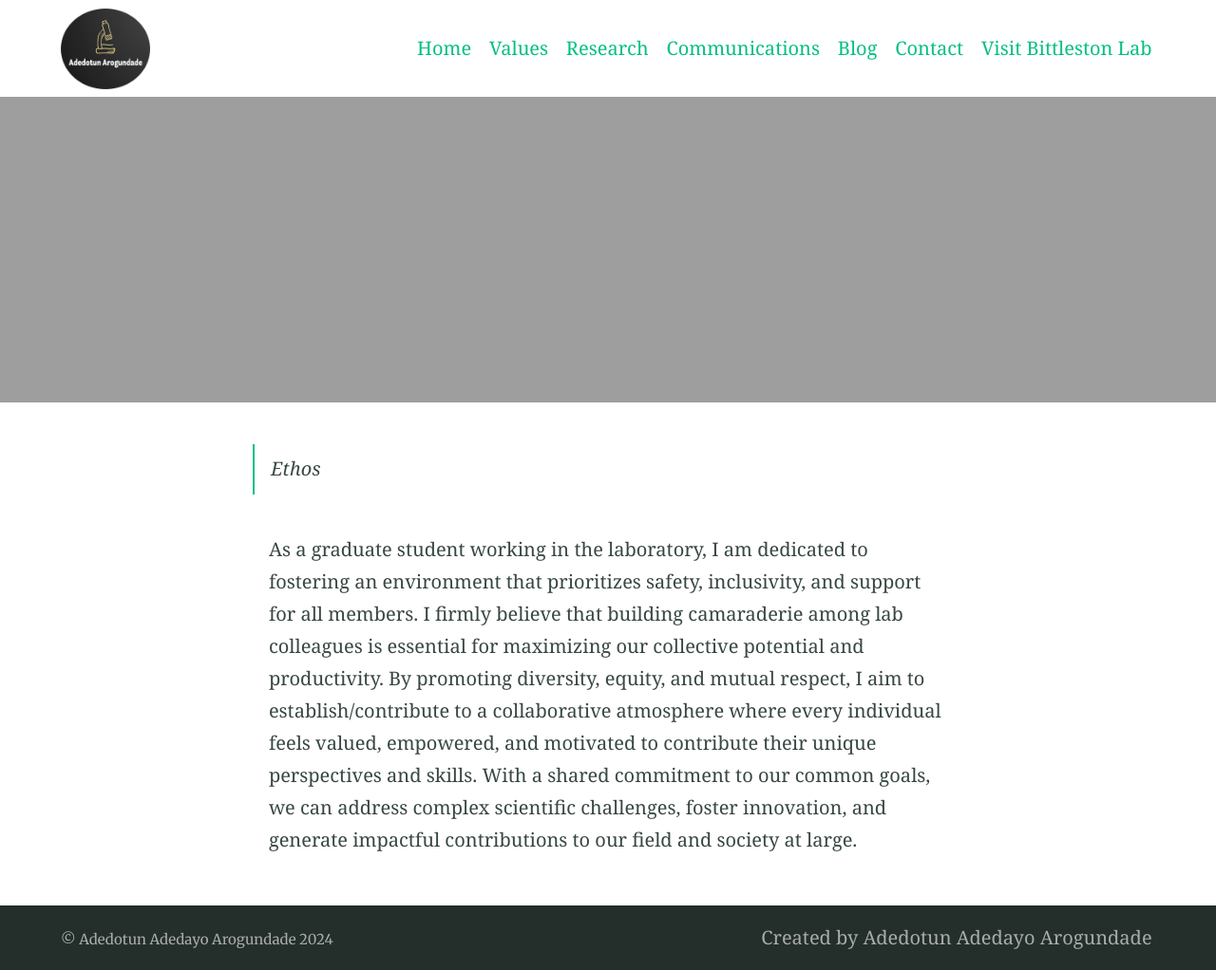
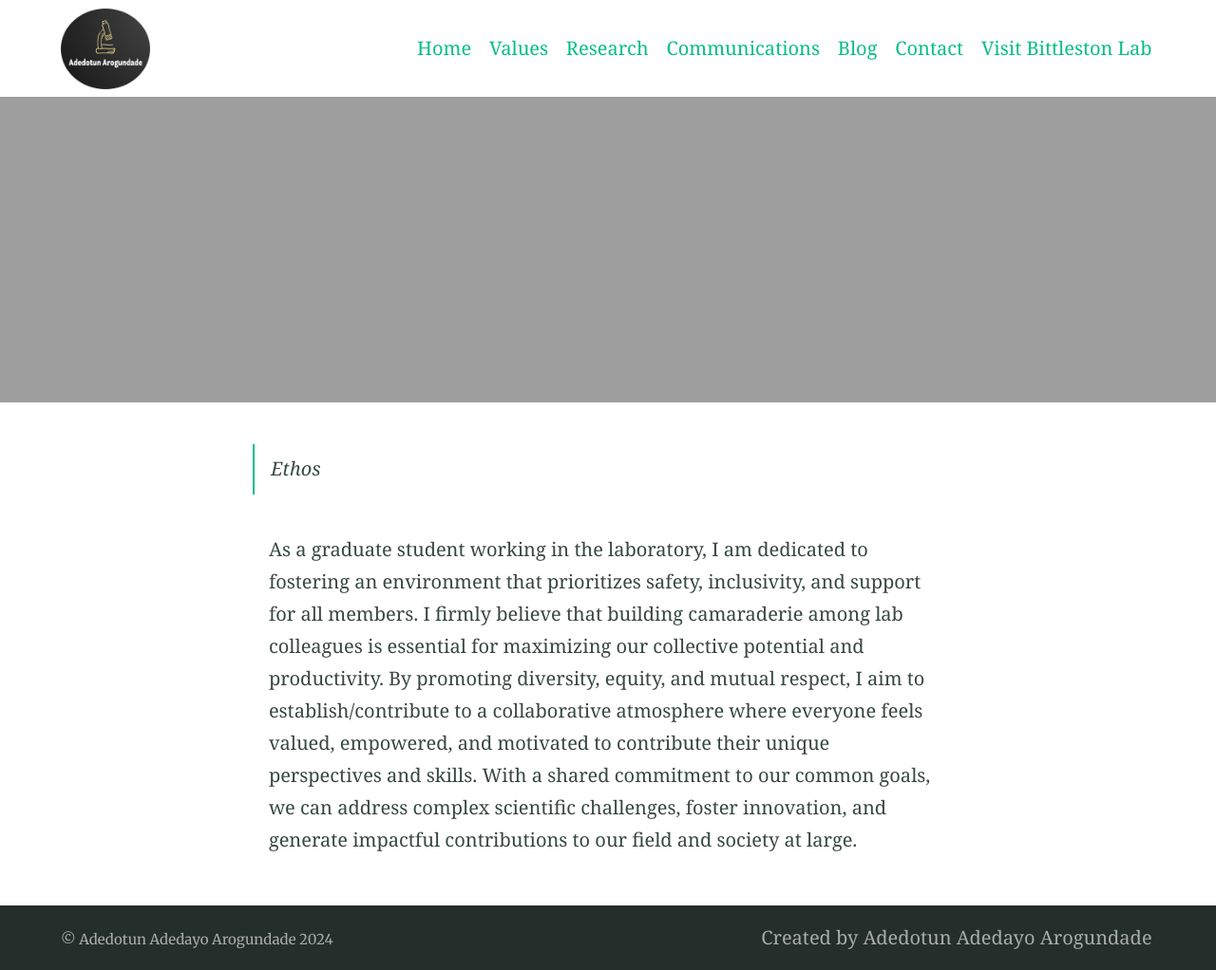
Before and after one commit to AdeArogundade/arogundadeadedotun, a Jekyll site: the page built from values.md, in a window 1280 px wide. Shown: the whole page at 95% size. Built offline with Jekyll 4.4.1, drawn with Linux system fonts in a browser that asks for light colours.

Commit message:
Update values.md

```diff
--- a/values.md
+++ b/values.md
@@ -8,4 +8,4 @@ excerpt: "Alembic is a starting point for [Jekyll](https://jekyllrb.com/) projec
 
 > Ethos
 
-As a graduate student working in the laboratory, I am dedicated to fostering an environment that prioritizes safety, inclusivity, and support for all members. I firmly believe that building camaraderie among lab colleagues is essential for maximizing our collective potential and productivity. By promoting diversity, equity, and mutual respect, I aim to establish/contribute to a collaborative atmosphere where every individual feels valued, empowered, and motivated to contribute their unique perspectives and skills. With a shared commitment to our common goals, we can address complex scientific challenges, foster innovation, and generate impactful contributions to our field and society at large.
+As a graduate student working in the laboratory, I am dedicated to fostering an environment that prioritizes safety, inclusivity, and support for all members. I firmly believe that building camaraderie among lab colleagues is essential for maximizing our collective potential and productivity. By promoting diversity, equity, and mutual respect, I aim to establish/contribute to a collaborative atmosphere where everyone feels valued, empowered, and motivated to contribute their unique perspectives and skills. With a shared commitment to our common goals, we can address complex scientific challenges, foster innovation, and generate impactful contributions to our field and society at large.
```
